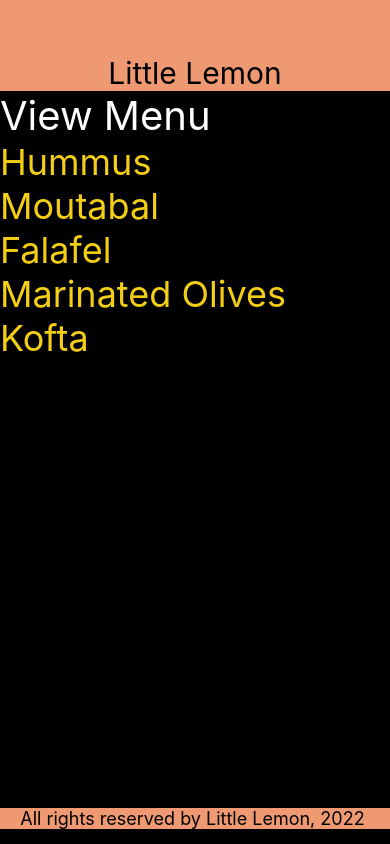
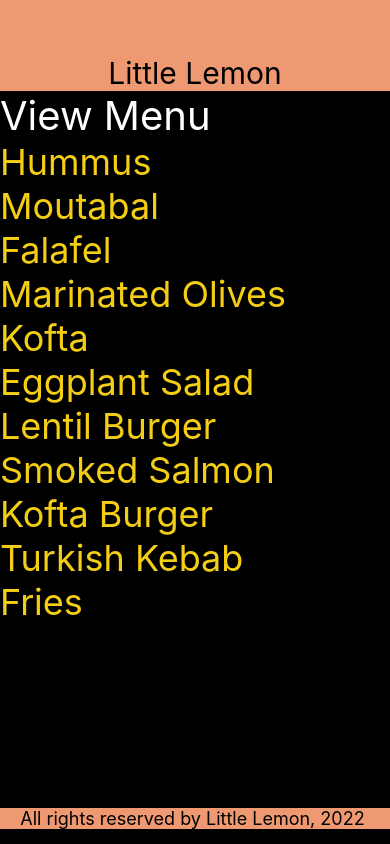
Before and after one commit to khambley/LittleLemonReactNativeApp, a React Native app: screen / in a window 390 px wide. Built offline with nearby package versions, Linux system fonts and the light colour scheme.

Commit message:
Week 2.1.3 - Added keyExtractor prop to Flatlist

```diff
--- a/components/MenuItems.js
+++ b/components/MenuItems.js
@@ -7,10 +7,28 @@ import { StyleSheet, Text, View, ScrollView, FlatList } from 'react-native';
 
 const menuItemsToDisplay = [
     { name: 'Hummus', id: '1A' },
-    { name: 'Moutabal', id: '2B' },
-    { name: 'Falafel', id: '3C' },
-    { name: 'Marinated Olives', id: '4D' },
-    { name: 'Kofta', id: '5E' }
+  { name: 'Moutabal', id: '2B' },
+  { name: 'Falafel', id: '3C' },
+  { name: 'Marinated Olives', id: '4D' },
+  { name: 'Kofta', id: '5E' },
+  { name: 'Eggplant Salad', id: '6F' },
+  { name: 'Lentil Burger', id: '7G' },
+  { name: 'Smoked Salmon', id: '8H' },
+  { name: 'Kofta Burger', id: '9I' },
+  { name: 'Turkish Kebab', id: '10J' },
+  { name: 'Fries', id: '11K' },
+  { name: 'Buttered Rice', id: '12L' },
+  { name: 'Bread Sticks', id: '13M' },
+  { name: 'Pita Pocket', id: '14N' },
+  { name: 'Lentil Soup', id: '15O' },
+  { name: 'Greek Salad', id: '16Q' },
+  { name: 'Rice Pilaf', id: '17R' },
+  { name: 'Baklava', id: '18S' },
+  { name: 'Tartufo', id: '19T' },
+  { name: 'Tartufo', id: '20U' },
+  { name: 'Tiramisu', id: '21V' },
+  { name: 'Panna Cotta', id: '22W' },
+
 ];
 
 const Item = ({name}) => {
@@ -38,7 +56,7 @@ const MenuItems = () => {
                 </Text>
             </ScrollView> */}
             <Text style={menuStyles.headerText}>View Menu</Text>
-            <FlatList data={menuItemsToDisplay} renderItem={renderItem} />
+            <FlatList data={menuItemsToDisplay} renderItem={renderItem} keyExtractor={(item) => item.id} />
         </View>
     );
 };
```
